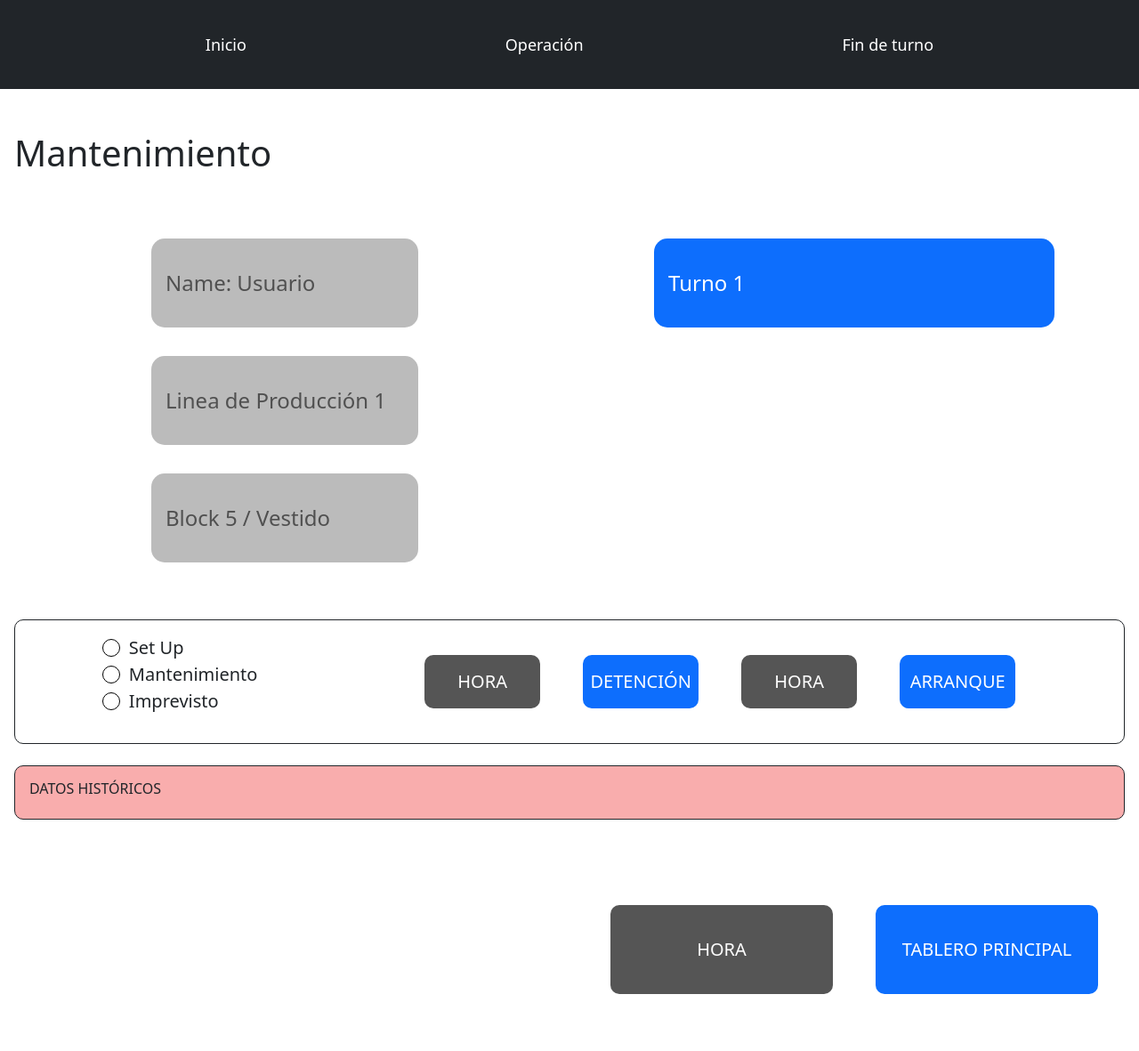
After one commit to IanStiefvater/Iot, a Django app: template django/Iot/lineManagement/templates/lineManagement/maintenance.html in a window 1280 px wide. The commit adds this page. Shown: the whole page at 89% size. Run offline with Django 3.2, Linux system fonts and the light colour scheme; the template is opened without the code that fills it, so the values that code supplies are empty.

Commit message:
Front De Mantenimiento

```diff
--- a/django/Iot/Iot/urls.py
+++ b/django/Iot/Iot/urls.py
@@ -1,18 +1,11 @@
-<<<<<<< HEAD
-=======
-
->>>>>>> origin
 from django.contrib import admin
 from django.urls import path, include
 
 urlpatterns = [
     path('admin/', admin.site.urls, name="admin"),
-<<<<<<< HEAD
     path('authenticate/', include('login.urls')),
     path('linemanagement/', include('lineManagement.urls')),
-=======
     path('authenticate/', include('login.urls'), name="shift"),
     # path('linemanagement/', include('lineManagement.urls')),
->>>>>>> origin
 
 ]
--- a/django/Iot/lineManagement/templates/lineManagement/control.html
+++ b/django/Iot/lineManagement/templates/lineManagement/control.html
@@ -230,9 +230,6 @@
                     <li class="nav-item mx-5 px-3">
                         <a class="nav-link text-white" href="#">Fin de turno</a>
                     </li>
-                    <li class="nav-item border border-info mr-3">
-                        <a class="nav-link disabled text-info ">Nivel</a>
-                    </li>
                 </ul>
               </div>
             </div>
--- /dev/null
+++ b/django/Iot/lineManagement/templates/lineManagement/maintenance.html
@@ -0,0 +1,117 @@
+<!DOCTYPE html>
+<html lang="es">
+<head>
+    <meta charset="UTF-8">
+    <meta http-equiv="X-UA-Compatible" content="IE=edge">
+    <meta name="viewport" content="width=device-width, initial-scale=1.0">
+    <link href="https://cdn.jsdelivr.net/npm/bootstrap@5.0.2/dist/css/bootstrap.min.css" rel="stylesheet" integrity="sha384-EVSTQN3/azprG1Anm3QDgpJLIm9Nao0Yz1ztcQTwFspd3yD65VohhpuuCOmLASjC" crossorigin="anonymous">
+    <title>Control</title>
+    <style>
+        .circle {
+            display: inline-block;
+            cursor: pointer;
+            width: 20px;
+            height: 20px;
+            border-radius: 50%;
+            margin-right: 10px;
+            border: solid 1px black;
+        }
+        .button:hover {
+            background-color: #091e3d;
+            transform: scale(1.05);
+            transition: 0.5s;
+        }
+        .circle:hover {
+            background-color: #0d6efd;
+        }
+        .circle:focus {
+            background-color: #0d6efd;
+        }
+    </style>
+</head>
+<body>
+    <header class="navbar navbar-expand-lg navbar-light bg-dark d-flex justify-content-evenly align-items-center" style="height: 100px;">
+        <nav class="w-100" >
+            <div class="container-fluid">
+                <button class="navbar-toggler btn-light" type="button" data-bs-toggle="collapse" data-bs-target="#navbarTogglerDemo01" aria-controls="navbarTogglerDemo01" aria-expanded="false" aria-label="Toggle navigation">
+                    <span class="navbar-toggler-icon btn-light"></span>
+                </button>
+              <div class="collapse navbar-collapse" id="navbarTogglerDemo01" style="font-size: 18px;">
+                <ul class="navbar-nav me-auto mb-2 mb-lg-0 w-100 d-flex justify-content-evenly">
+                    <li class="nav-item mx-5 px-3">
+                        <a class="nav-link active text-white" aria-current="page" href="#">Inicio</a>
+                    </li>
+                    <li class="nav-item mx-5 px-3">
+                        <a class="nav-link active text-white" aria-current="page" href="#">Operación</a>
+                    </li>
+                    <li class="nav-item mx-5 px-3">
+                        <a class="nav-link text-white" href="#">Fin de turno</a>
+                    </li>
+                </ul>
+              </div>
+            </div>
+        </nav>
+    </header>
+    <main class="h-100">
+        <h1 class="pt-5 ms-3">Mantenimiento</h1>
+        <div class="py-5 d-flex justify-content-center">
+            <div class="d-flex mx-auto flex-column w-50 justify-content-center align-items-center">
+              <div class="d-flex my-3 align-items-center" style="height: 100px; width: 300px; border-radius: 15px; background-color: rgb(187, 187, 187);">
+                <p class="ms-3 mb-0 fs-4" style="color: rgb(80, 80, 80) ;">Name: Usuario</p>
+              </div>
+              <div class="d-flex my-3 align-items-center" style="height: 100px; width: 300px; border-radius: 15px; background-color: rgb(187, 187, 187);">
+                <p class="ms-3 mb-0 fs-4" style="color: rgb(80, 80, 80) ;">Linea de Producción 1</p>
+              </div>
+              <div class="d-flex my-3 align-items-center" style="height: 100px; width: 300px; border-radius: 15px; background-color: rgb(187, 187, 187);">
+                <p class="ms-3 mb-0 fs-4" style="color: rgb(80, 80, 80) ;">Block 5 / Vestido</p>
+              </div>
+            </div>
+            <div class="d-flex flex-grow-1 w-50 justify-content-center">
+              <div class="d-flex align-items-center bg-primary my-3" style="height: 100px; width: 450px; border-radius: 15px; background-color: #0d6efd;">
+                <p class="ms-3 mb-0 fs-4" style="color: rgb(255, 255, 255);">Turno 1</p>
+              </div>
+            </div>
+        </div>
+        <div class="w-30 mx-3 p-3 border border-1 border-dark d-flex justify-content-around" style="border-radius: 10px;">
+            <div>
+                <ul class="list-unstyled">
+                    <li class="list fs-5 d-flex align-items-center"><span class="circle"></span>Set Up</li>
+                    <li class="list fs-5 d-flex align-items-center"><span class="circle"></span>Mantenimiento</li>
+                    <li class="list fs-5 d-flex align-items-center"><span class="circle"></span>Imprevisto</li>
+                  </ul>
+            </div>
+            <div class="d-flex w-70 align-items-center">
+                <div class="d-flex align-items-center justify-content-center mx-4" style="width: 130px; height: 60px; background-color: rgb(85, 85, 85); border-radius: 10px;">
+                    <p class="text-white mb-0 fs-5">HORA</p>
+                </div>
+                <button class="button d-flex align-items-center justify-content-center mx-4" style="width: 130px; height: 60px; background-color: #0d6efd; border-radius: 10px; cursor: pointer; border: none">
+                    <span class="fs-5 text-white">DETENCIÓN</span>
+                </button>
+
+                <div class="d-flex align-items-center justify-content-center mx-4" style="width: 130px; height: 60px; background-color: rgb(85, 85, 85); border-radius: 10px;">
+                    <p class="text-white mb-0 fs-5">HORA</p>
+                </div>
+                <button class="button d-flex align-items-center justify-content-center mx-4" style="width: 130px; height: 60px; background-color: #0d6efd; border-radius: 10px; cursor: pointer; border: none;">
+                    <span class="fs-5 text-white">ARRANQUE</span>
+                </button>
+            </div>
+        </div>
+        <div class="w-30 mt-4 mx-3 p-3 border border-1 border-dark" style="border-radius: 10px; background-color: rgba(247, 143, 143, 0.726);">
+            <div>
+                <h3 class="fs-6 text-dark">DATOS HISTÓRICOS</h3>
+            </div>
+        </div>
+        <div class="d-flex mt-5 mb-5">
+            <div class="w-50 mt-5 mb-3">
+            </div>
+            <div class="d-flex justify-content-center w-50 mt-5 mb-3">
+                <div class="d-flex align-items-center justify-content-center mx-4" style="width: 250px; height: 100px; background-color: rgb(85, 85, 85); border-radius: 10px;">
+                    <p class="text-white mb-0 fs-5">HORA</p>
+                </div>
+                <button class="button d-flex align-items-center justify-content-center mx-4" style="width: 250px; height: 100px; background-color: #0d6efd; border-radius: 10px; cursor: pointer; border: none;">
+                    <span class="fs-5 text-white">TABLERO PRINCIPAL</span>
+                </button>
+            </div>
+        </div>
+    </main>
+</body>
--- a/django/Iot/lineManagement/urls.py
+++ b/django/Iot/lineManagement/urls.py
@@ -3,5 +3,6 @@ from . import views
 
 
 urlpatterns = [
-    path('home', views.control, name="home")
+    path('home', views.control, name="home"),
+    path('maintenance', views.maintenance, name='maintenance'),
 ]
--- a/django/Iot/lineManagement/views.py
+++ b/django/Iot/lineManagement/views.py
@@ -3,3 +3,7 @@ from django.shortcuts import render
 def control(request):
 
     return render(request,"lineManagement/control.html",{})
+
+def maintenance(request):
+
+    return render(request,"lineManagement/maintenance.html",{})
```
Also changed, not shown: django/Iot/Iot/settings.py (+2 -5 lines).
